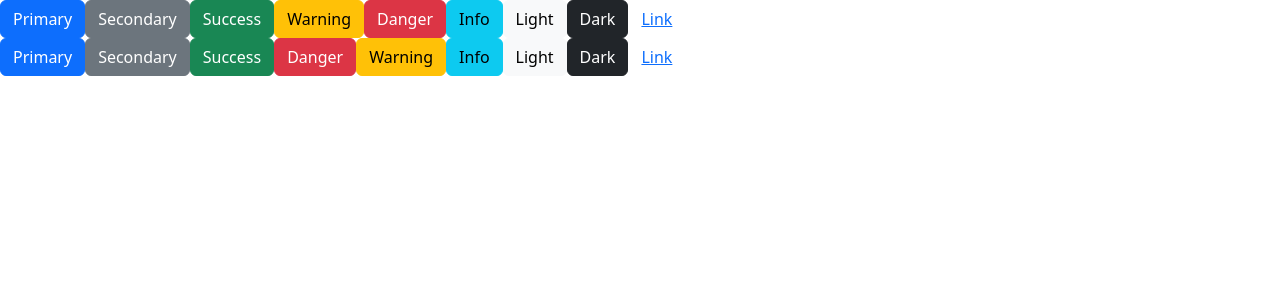
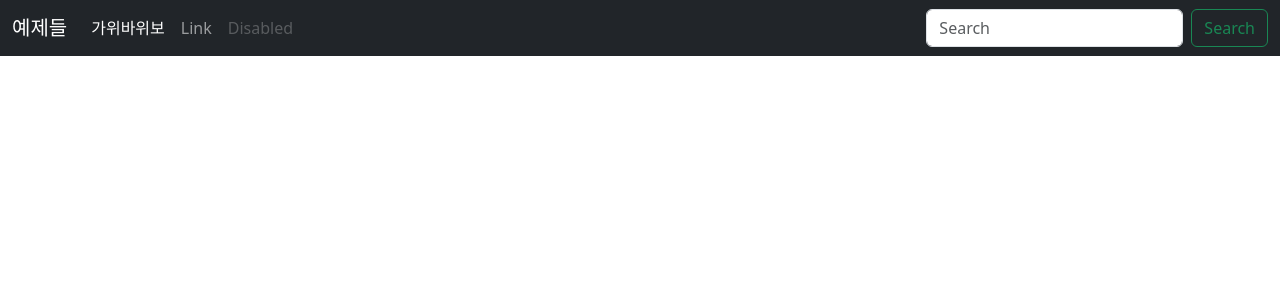
Before and after one commit to n3316202/react-hjs-example, a React (Vite) app: page / in a window 1280 px wide. Shown: the top 300 px of the page. Built offline with nearby package versions, Linux system fonts and the light colour scheme.

Commit message:
헤더 추가

```diff
--- a/src/App.jsx
+++ b/src/App.jsx
@@ -1,12 +1,13 @@
 import BootStrapButton from './components/BootstrapExample';
 
 import 'bootstrap/dist/css/bootstrap.min.css';
+import Header from './components/Header';
 
 function App() {
 
   return (
     <>
-     <BootStrapButton/>
+     <Header/>
     </>
   )
 }
--- /dev/null
+++ b/src/components/Header.jsx
@@ -0,0 +1,63 @@
+import React from 'react';
+
+const Header = () => {
+  return (
+    <div>
+      <nav className="navbar navbar-expand-lg navbar-dark bg-dark">
+        <div className="container-fluid">
+          <button
+            className="navbar-toggler"
+            type="button"
+            data-bs-toggle="collapse"
+            data-bs-target="#navbarTogglerDemo03"
+            aria-controls="navbarTogglerDemo03"
+            aria-expanded="false"
+            aria-label="Toggle navigation"
+          >
+            <span className="navbar-toggler-icon" />
+          </button>
+          <a className="navbar-brand" href="#">
+            예제들
+          </a>
+          <div className="collapse navbar-collapse" id="navbarTogglerDemo03">
+            <ul className="navbar-nav me-auto mb-2 mb-lg-0">
+              <li className="nav-item">
+                <a className="nav-link active" aria-current="page" href="#">
+                  가위바위보
+                </a>
+              </li>
+              <li className="nav-item">
+                <a className="nav-link" href="#">
+                  Link
+                </a>
+              </li>
+              <li className="nav-item">
+                <a
+                  className="nav-link disabled"
+                  href="#"
+                  tabIndex={-1}
+                  aria-disabled="true"
+                >
+                  Disabled
+                </a>
+              </li>
+            </ul>
+            <form className="d-flex">
+              <input
+                className="form-control me-2"
+                type="search"
+                placeholder="Search"
+                aria-label="Search"
+              />
+              <button className="btn btn-outline-success" type="submit">
+                Search
+              </button>
+            </form>
+          </div>
+        </div>
+      </nav>
+    </div>
+  );
+};
+
+export default Header;
```
